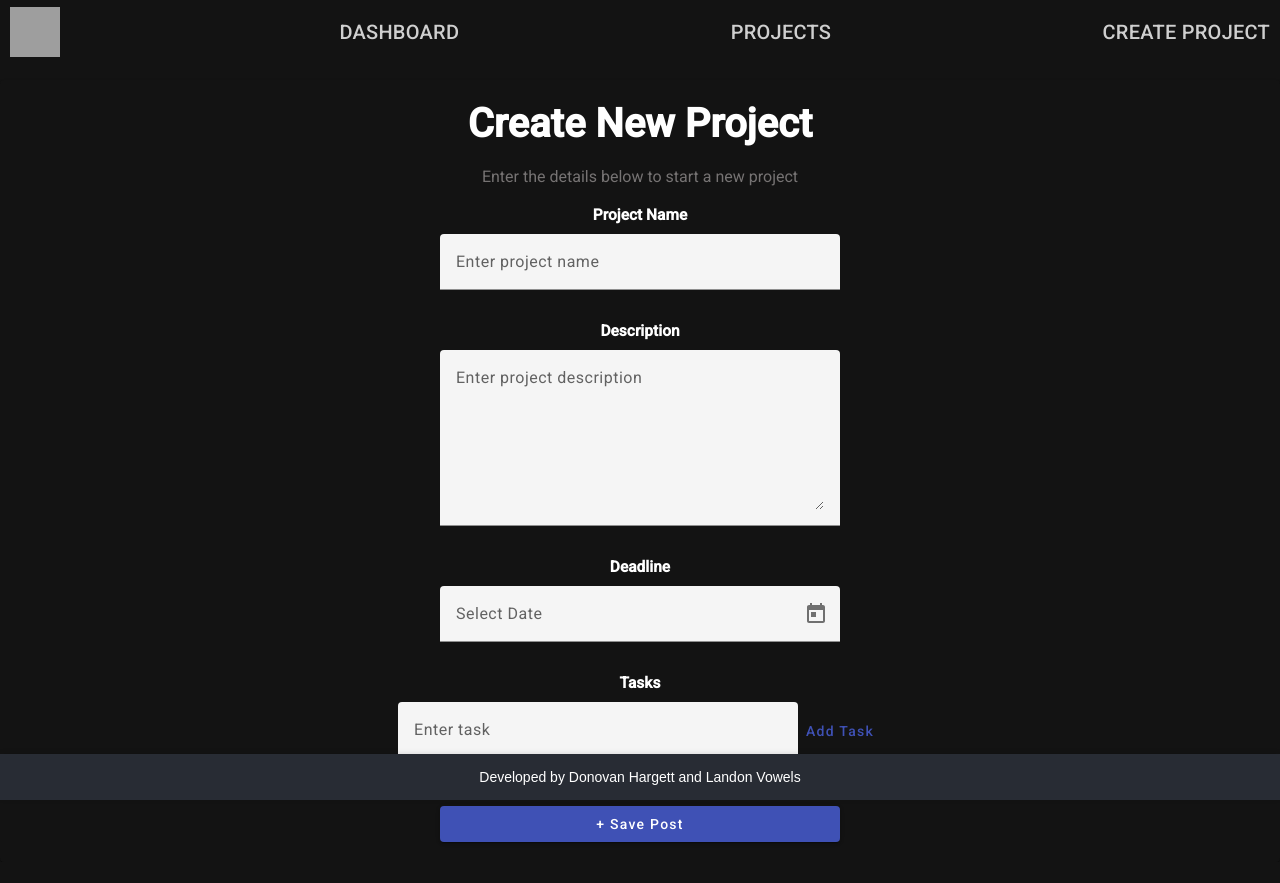
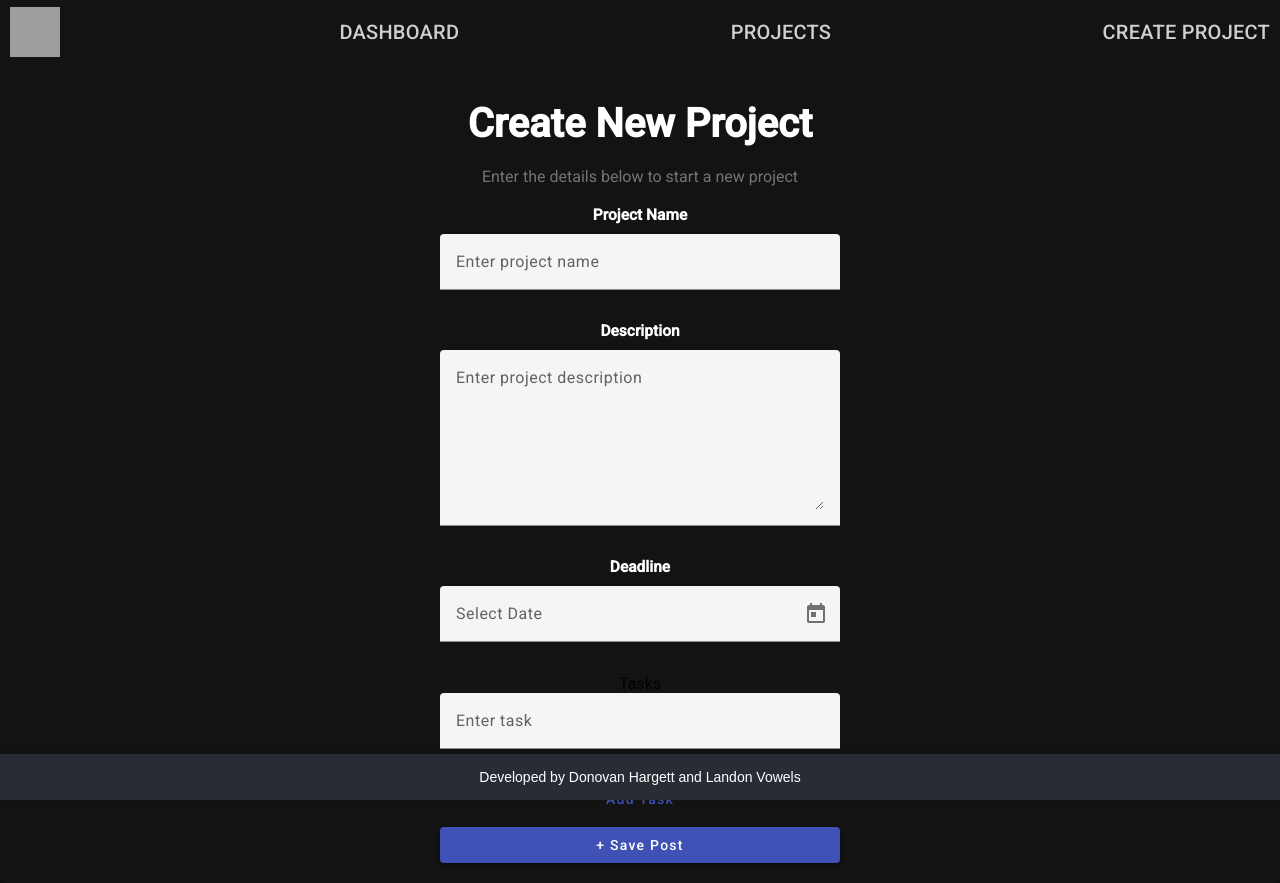
Before and after one commit to landonvowels/new4, an Angular app: page /create in a window 1280 px wide. Before the commit the page ends 862 px from the top, so only its background shows below. Built offline with nearby package versions, Linux system fonts and the light colour scheme; grey boxes are pictures that could not be loaded.

Commit message:
new font changes

```diff
--- a/src/app/post/post-list/post-list.component.html
+++ b/src/app/post/post-list/post-list.component.html
@@ -21,11 +21,11 @@
       <div *ngIf="post.tasks?.length > 0">
         <h3>Tasks:</h3>
         <ul>
-          <li *ngFor="let task of post.tasks">
+          <li *ngFor="let task of post.tasks" >
             <mat-checkbox
               [checked]="task.completed"
-              (change)="toggleTaskCompletion(post._id, task._id, $event.checked)">
-              {{ task.description }}
+              (change)="toggleTaskCompletion(post._id, task._id, $event.checked)" >
+              <p style="color: white; font-family: 'Roboto', 'Helvetica Neue', sans-serif;">{{ task.description }}</p>
             </mat-checkbox>
           </li>
         </ul>
--- a/src/app/posts/post-create/post/post.component.css
+++ b/src/app/posts/post-create/post/post.component.css
@@ -68,3 +68,18 @@ mat-card{
 .save-button {
   align-self: center;
 }
+
+
+.input-label.tasks {
+  display: flex;
+  flex-direction: column;
+  align-items: stretch;
+}
+
+.input-label.tasks mat-form-field {
+  margin-bottom: 10px;
+}
+
+.input-label.tasks button {
+  align-self: center;
+}
--- a/src/app/posts/post-create/post/post.component.html
+++ b/src/app/posts/post-create/post/post.component.html
@@ -33,14 +33,12 @@
   </div>
 <!-- add tasks -->
 <div class="input-label tasks">
-  <span class="small-text">Tasks</span>
+  <span>Tasks</span>
   <mat-form-field class="same-width white-border">
     <input matInput placeholder="Enter task" [(ngModel)]="newTaskDescription">
   </mat-form-field>
   <button mat-button color="primary" (click)="addTask()">Add Task</button>
-  <ul>
-    <li *ngFor="let task of tasks">{{ task.description }}</li>
-  </ul>
+  <p *ngFor="let task of tasks" style="color: white">{{ task.description }}</p>
 </div>
 
   <!-- Save Post button -->
```
